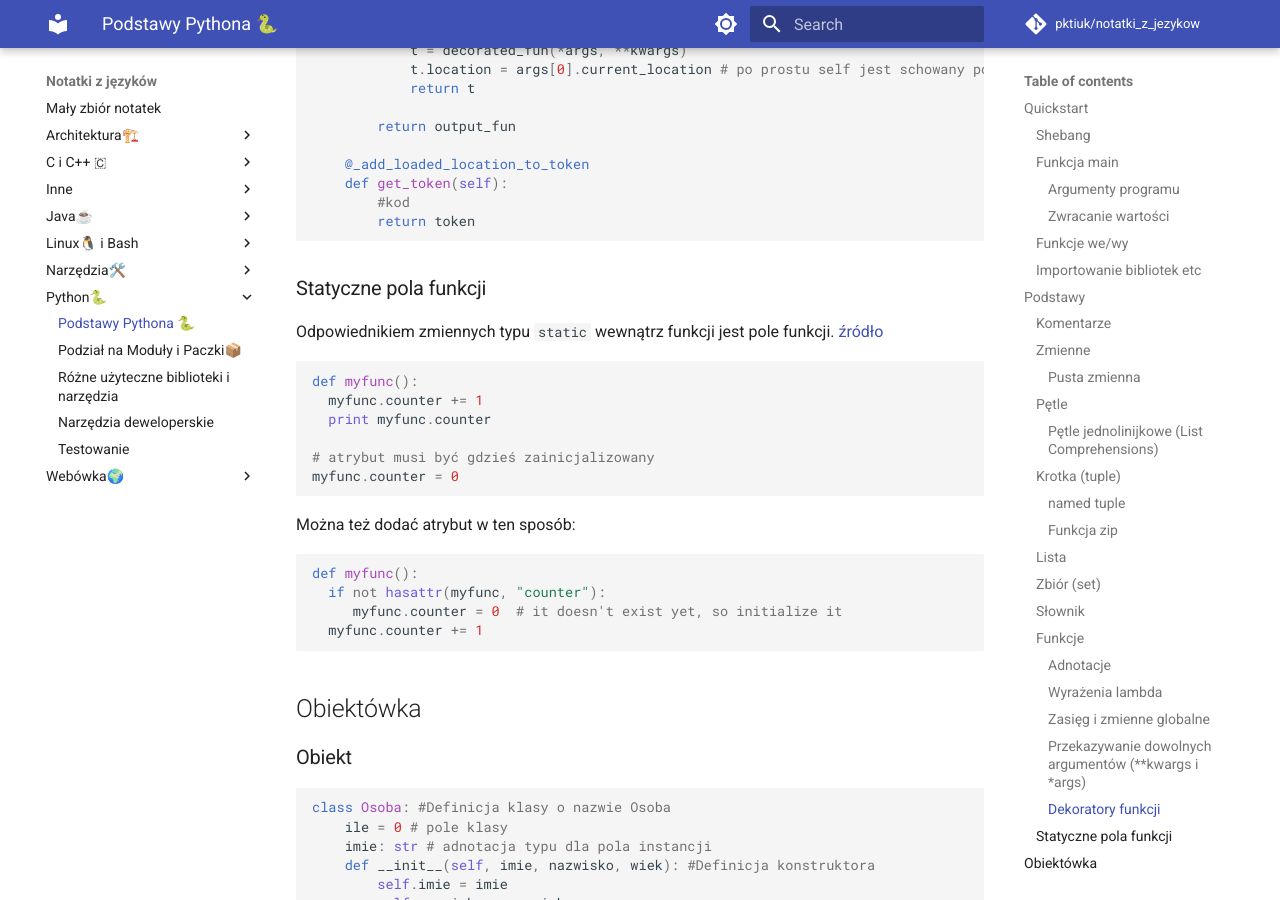
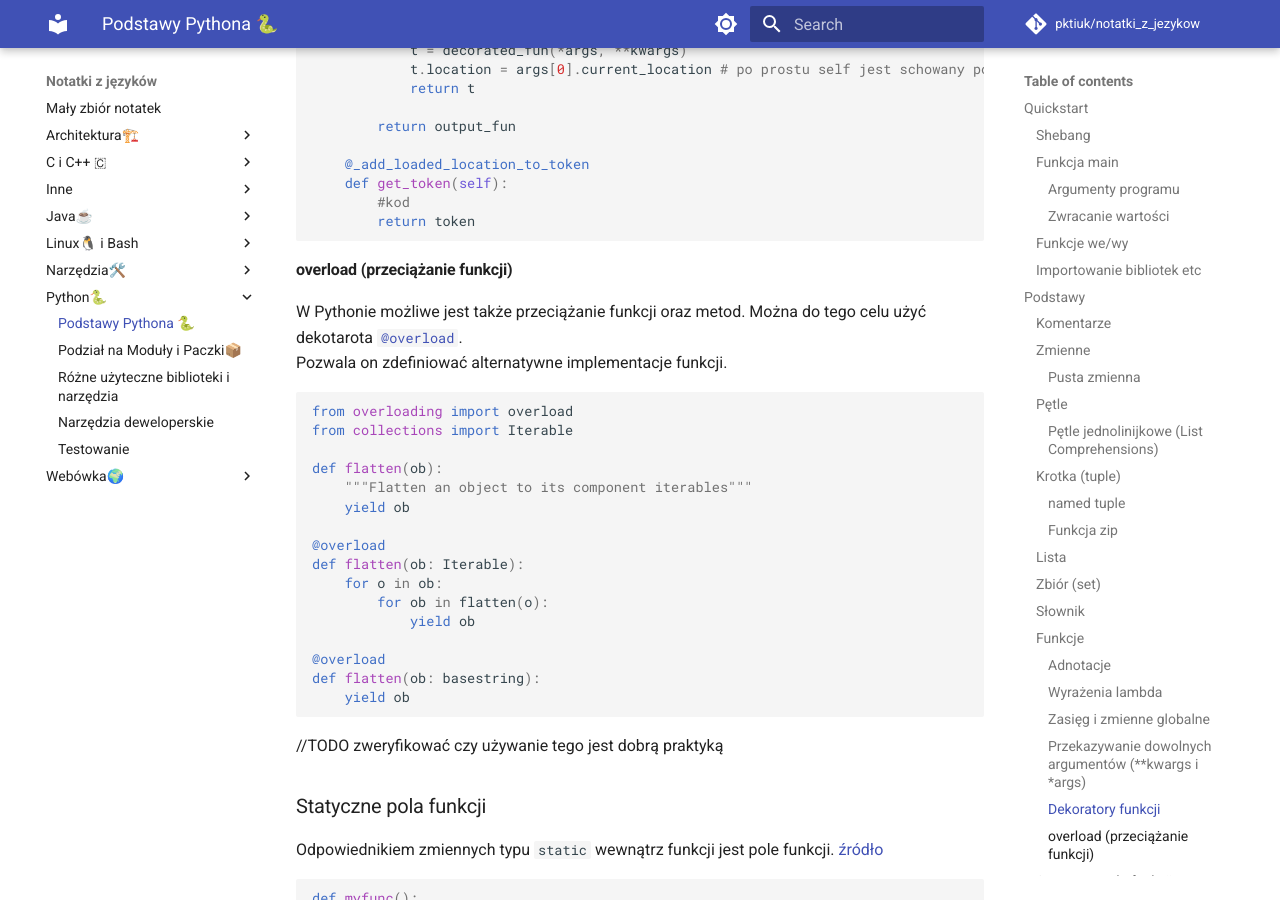
Before and after one commit to pktiuk/notatki_z_jezykow, an MkDocs documentation site: the page built from docs/Python🐍/1_ogolne_notatki.md, in a window 1280 px wide and 900 px high, scrolled down 15390 px. Built offline with MkDocs 1.6.1 and Material for MkDocs 9.7.7, drawn with Linux system fonts in a browser that asks for light colours; comment, search, counter and statistics services are not loaded.

Commit message:
Overload

````diff
--- a/docs/Python🐍/1_ogolne_notatki.md
+++ b/docs/Python🐍/1_ogolne_notatki.md
@@ -770,6 +770,32 @@ class Myclass:
         return token
 ```
 
+#### overload (przeciążanie funkcji)
+
+W Pythonie możliwe jest także przeciążanie funkcji oraz metod. Można do tego celu użyć dekotarota [`@overload`](https://peps.python.org/pep-3124/).
+Pozwala on zdefiniować alternatywne implementacje funkcji.
+
+```py
+from overloading import overload
+from collections import Iterable
+
+def flatten(ob):
+    """Flatten an object to its component iterables"""
+    yield ob
+
+@overload
+def flatten(ob: Iterable):
+    for o in ob:
+        for ob in flatten(o):
+            yield ob
+
+@overload
+def flatten(ob: basestring):
+    yield ob
+```
+
+//TODO zweryfikować czy używanie tego jest dobrą praktyką
+
 ### Statyczne pola funkcji
 
 Odpowiednikiem zmiennych typu `static` wewnątrz funkcji jest pole funkcji. [źródło](https://stackoverflow.com/questions/279561/what-is-the-python-equivalent-of-static-variables-inside-a-function)
````
